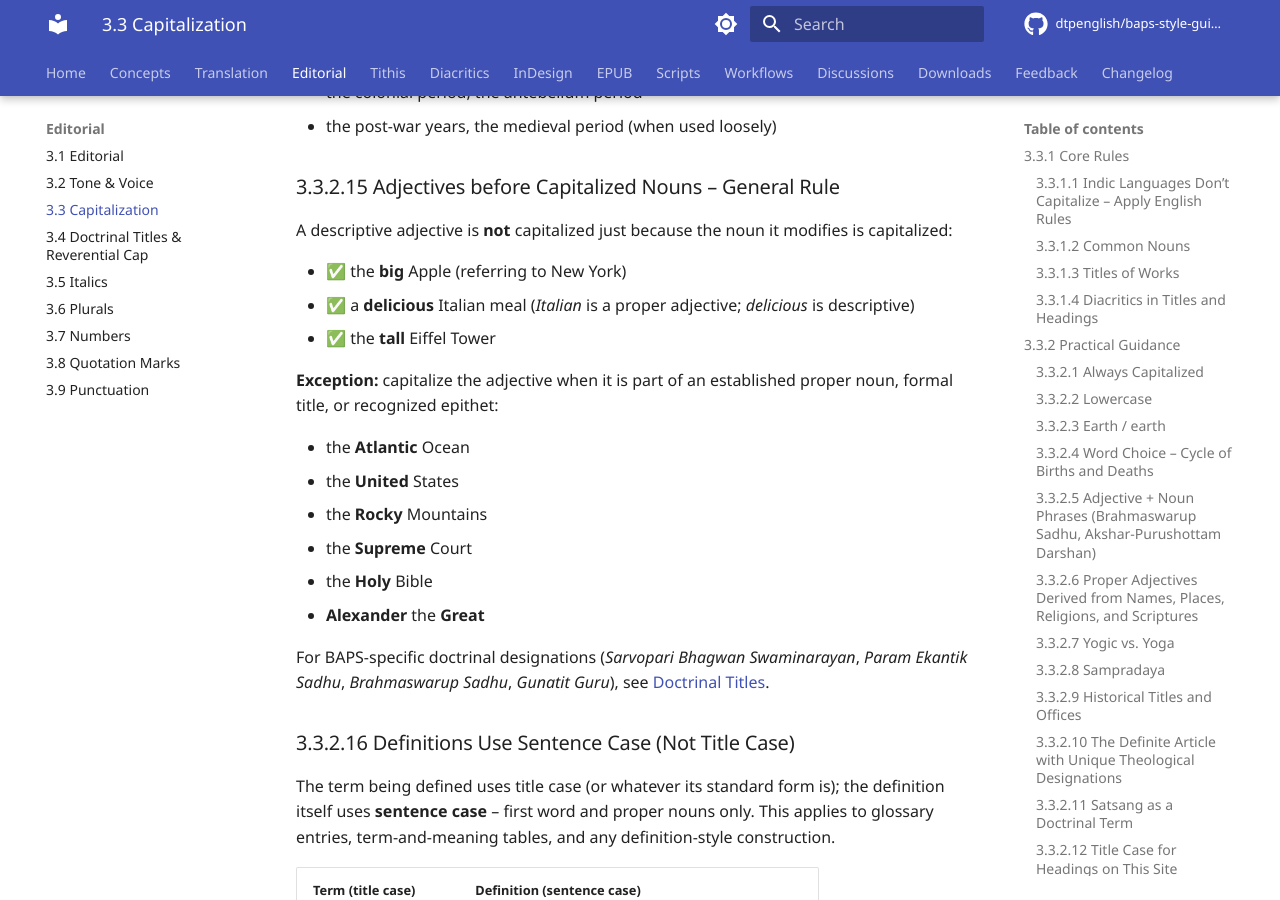
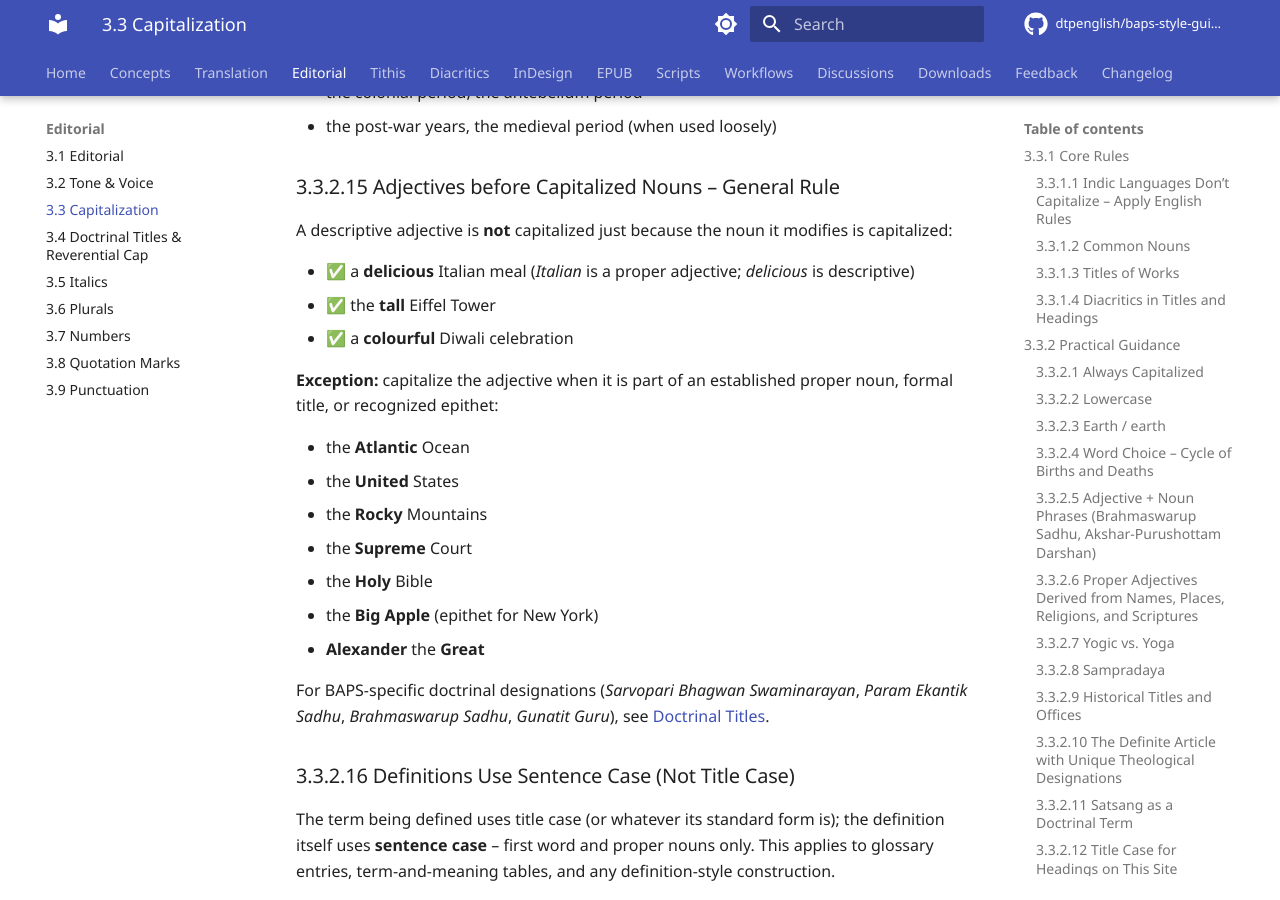
Before and after one commit to dtpenglish/baps-style-guide, an MkDocs documentation site: the page built from docs/editorial/capitalization.md, in a window 1280 px wide and 900 px high, scrolled down 5590 px. Built offline with MkDocs 1.6.1 and Material for MkDocs 9.7.7, drawn with Linux system fonts in a browser that asks for light colours; comment, search, counter and statistics services are not loaded; the version menu is left out.

Commit message:
3.3.2.15: move 'Big Apple' to the exception list (it's an epithet)
The original example 'the big Apple (referring to New York)' was
wrong - 'Big Apple' is itself a recognised epithet for NYC, so
both words capitalize. Belongs in the exception list, not the
general-rule list.

Updated:
- Removed 'the big Apple' from the descriptive-adjective list.
- Added 'a colourful Diwali celebration' as a replacement
  general-rule example (descriptive adjective + capitalized
  proper noun, where the adjective stays lowercase).
- Added 'the Big Apple (epithet for New York)' to the exception
  list, alongside Atlantic Ocean, United States, Holy Bible, etc.

Co-Authored-By: Claude Opus 4.7 (1M context) <noreply@anthropic.com>

```diff
--- a/docs/editorial/capitalization.md
+++ b/docs/editorial/capitalization.md
@@ -151,9 +151,9 @@ Common terms of respect – *sir*, *ma'am*, *miss* – stay lowercase even in di
 ### 3.3.2.15 Adjectives before Capitalized Nouns – General Rule
 A descriptive adjective is **not** capitalized just because the noun it modifies is capitalized:
 
-- ✅ the **big** Apple (referring to New York)
 - ✅ a **delicious** Italian meal (*Italian* is a proper adjective; *delicious* is descriptive)
 - ✅ the **tall** Eiffel Tower
+- ✅ a **colourful** Diwali celebration
 
 **Exception:** capitalize the adjective when it is part of an established proper noun, formal title, or recognized epithet:
 
@@ -162,6 +162,7 @@ A descriptive adjective is **not** capitalized just because the noun it modifies
 - the **Rocky** Mountains
 - the **Supreme** Court
 - the **Holy** Bible
+- the **Big Apple** (epithet for New York)
 - **Alexander** the **Great**
 
 For BAPS-specific doctrinal designations (*Sarvopari Bhagwan Swaminarayan*, *Param Ekantik Sadhu*, *Brahmaswarup Sadhu*, *Gunatit Guru*), see [Doctrinal Titles](doctrinal-titles.md).
```
